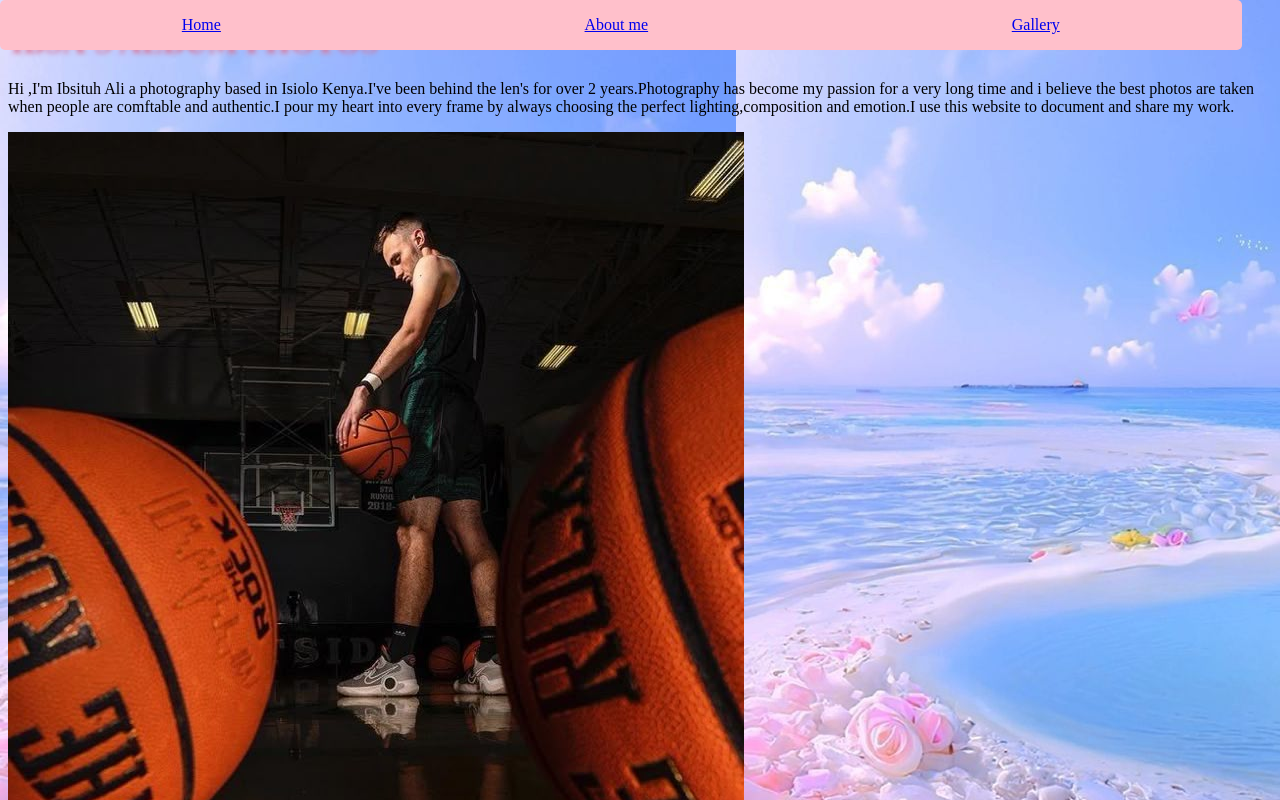
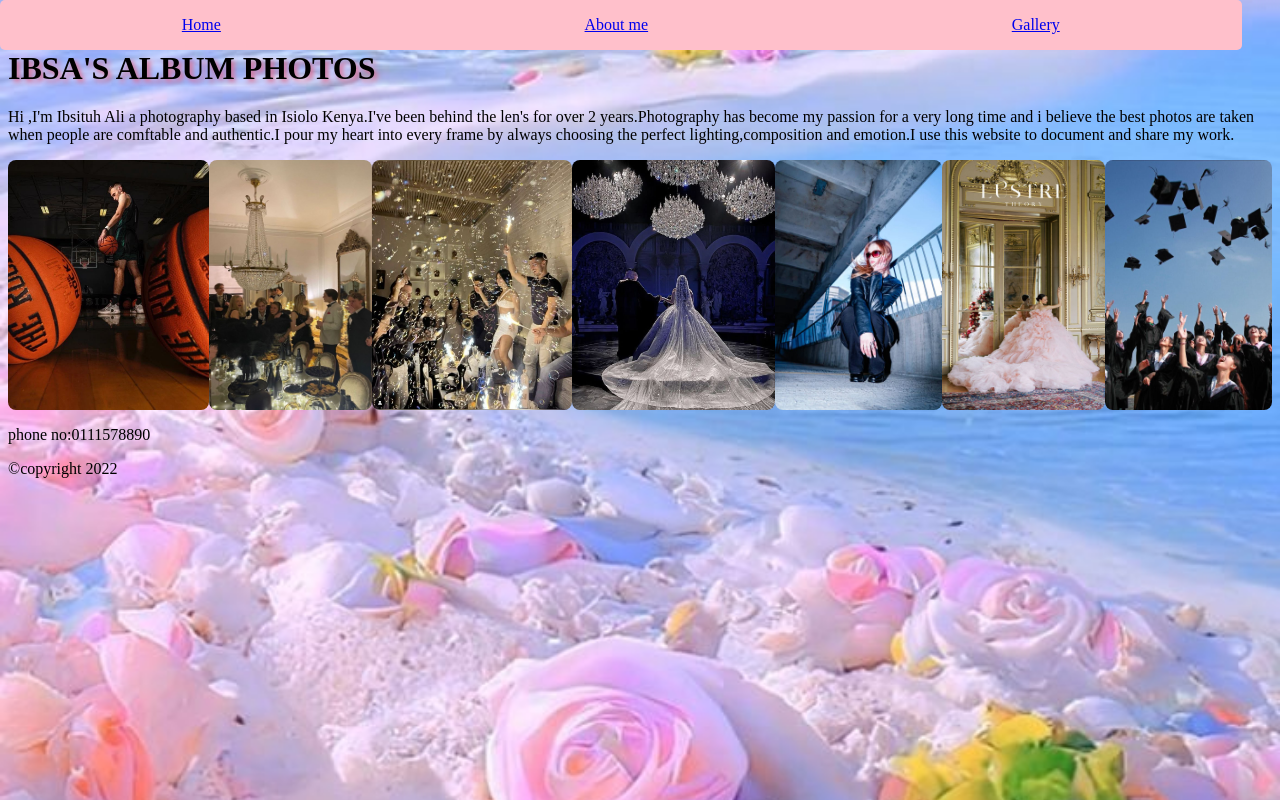
Before and after one commit to ibsituh/photograpy-website, a plain HTML site: page index.html in a window 1280 px wide. Shown: the top 800 px of the page. Drawn offline with Linux system fonts and the light colour scheme.

Commit message:
Fix hidden content,add background image

```diff
--- a/index.css
+++ b/index.css
@@ -17,4 +17,22 @@ h1{
 }
 body{
     background-image: url(download\ \(6\).jpg);
+    background-repeat: no-repeat;
+    background-size: cover;
+    background-position: center;
 }
+
+.title {
+    margin-top: 50px;
+}
+
+.image {
+    width: 250px;
+    height: 250px;
+    border-radius: 8px;
+}
+
+.image-container {
+    display: flex;
+    justify-content: space-between;
+}
--- a/index.html
+++ b/index.html
@@ -16,8 +16,8 @@
             <a href="Gallery">Gallery</a>
          </div>
     </nav>
-    <header>
-        <h1>IBSA'S ALBUM PHOTOS</h1>
+    <header class="title">
+        <h1 >IBSA'S ALBUM PHOTOS</h1>
         <div id="album"></div>
     </header>
     <section>
@@ -25,27 +25,15 @@
            <p>Hi ,I'm Ibsituh Ali a photography based in Isiolo Kenya.I've been behind the len's for over 2 years.Photography has become my passion for a very long time and i believe the best photos are taken when people are comftable and authentic.I pour my heart into every frame by always choosing the perfect lighting,composition and emotion.I use this website to document and share my work.</p>
          </div>
     </section>
-    <section class="image">
-        <div class="photos">
-            <img src="image/download (2).jpg" alt="Photography image">
-            </div>
-            <div class="photo">
-            <img src="image/download (4).jpg" alt="Photography">
-            </div>
-            <div class="photo">
-            <img src="image/download (5).jpg" alt="Photography">
-            </div>
-            <div class="photos">
-            <img src="image/download (3).jpg" alt="Photography">
-            </div>
-            <div class="photos">
-            <img src="image/Editorial photoshoot 🗑️🪩🕺🏼.jpg" alt="Photography">
-            </div>
-            <div class="photos">
-            <img src="image/Perry Belmont House Luxury Photography Workshop.jpg" alt="Photography">
-            </div>
-            <div class="photos">
-            <img src="image/Photo by Pixabay on Pexels (1).jpg" alt="Photograph">
+    <section class="image-container">
+
+            <img src="image/download (2).jpg" alt="Photography image" class="image">
+            <img src="image/download (4).jpg" alt="Photography" class="image">
+            <img src="image/download (5).jpg" alt="Photography" class="image">
+            <img src="image/download (3).jpg" alt="Photography" class="image">
+            <img src="image/Editorial photoshoot 🗑️🪩🕺🏼.jpg" alt="Photography" class="image">
+            <img src="image/Perry Belmont House Luxury Photography Workshop.jpg" alt="Photography" class="image">
+            <img src="image/Photo by Pixabay on Pexels (1).jpg" alt="Photograph" class="image">
         </div>
     </section>
     <footer>
```
Also changed, not shown: 1 other file.
